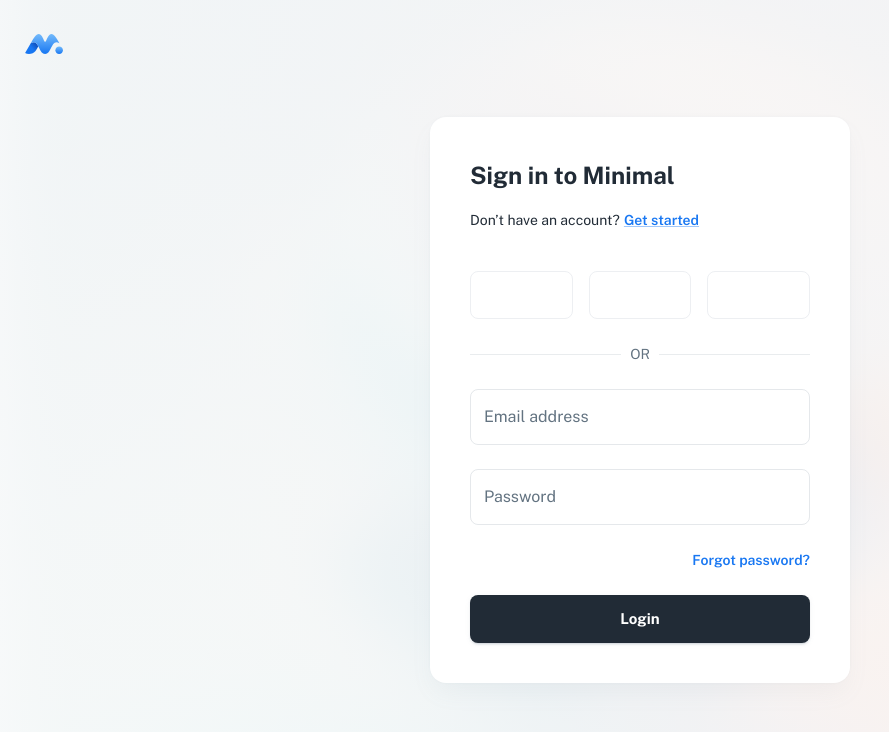
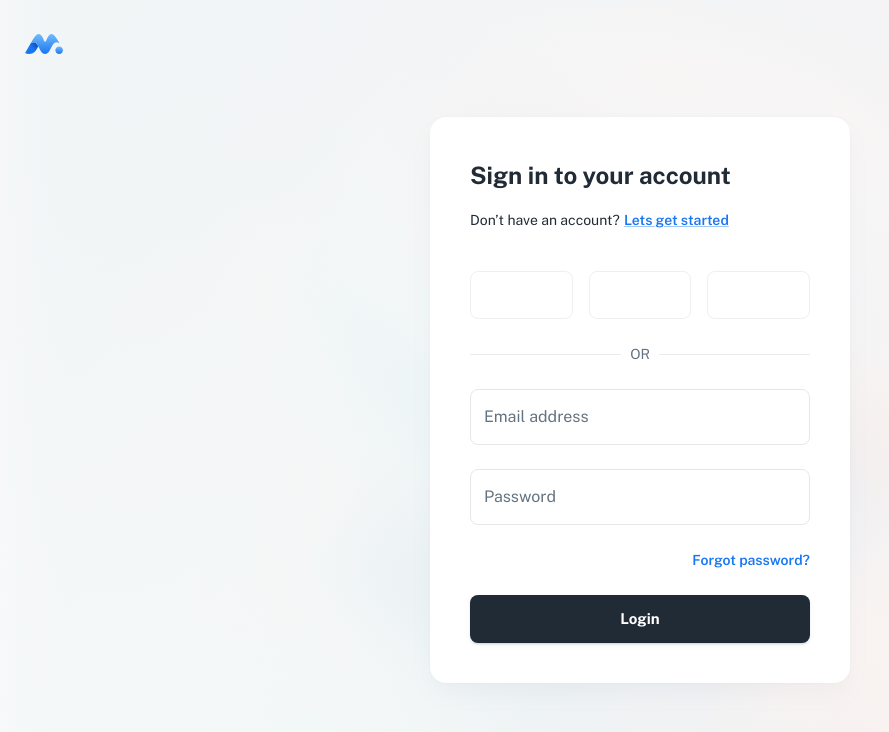
Before and after one commit to advanced-computer-lab-2023/Code-of-Duty1-Clinic, a React (Vite) app in the folder client/: page /login in a window 1280 px wide. Shown: the top 732 px of the page, without its empty margins (0-889 px from the left). Built offline with nearby package versions, Linux system fonts and the light colour scheme; some icons are missing.

Commit message:
commit changes

```diff
--- a/client/src/sections/login/login-view.jsx
+++ b/client/src/sections/login/login-view.jsx
@@ -99,12 +99,12 @@
             maxWidth: 420,
           }}
         >
-          <Typography variant="h4">Sign in to Minimal</Typography>
+          <Typography variant="h4">Sign in to your account</Typography>
 
           <Typography variant="body2" sx={{ mt: 2, mb: 5 }}>
             Don’t have an account?
             <Link variant="subtitle2" sx={{ ml: 0.5 }}>
-              Get started
+              Lets get started
             </Link>
           </Typography>
 
```
Also changed, not shown: 2 other files (tests, documents, lock files or other folders).
